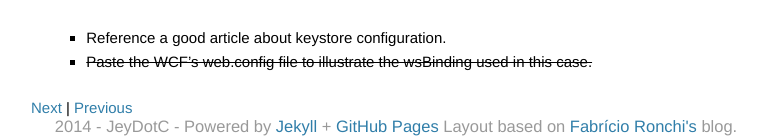
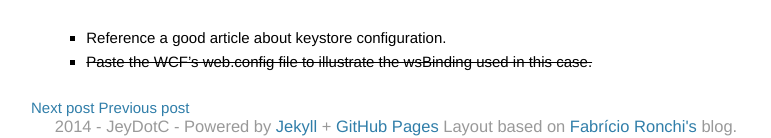
Before and after one commit to JeyDotC/jeydotc.github.io, a Jekyll site: the page built from _posts/2013-10-17-Comunicating-Jax-ws-client-with-WCF-service-with-server-sertificate.md, in a window 1280 px wide and 900 px high, scrolled down 3518 px. Shown: the part 759-897 px from the top of the window, without its empty margins (244-1015 px from the left). Built offline with Jekyll 4.4.1, drawn with Linux system fonts in a browser that asks for light colours; some web fonts are replaced; Markdown is read by kramdown in place of the engine named in the settings; comment, search, counter and statistics services are not loaded.

Commit message:
Added conditions to the next/prev links

```diff
--- a/_layouts/post.html
+++ b/_layouts/post.html
@@ -12,8 +12,13 @@ image: /img/blog-background.png
             {{ content }}
         </section>
         <nav>
-            <a href="{{ page.next.url }}">Next</a> |
-            <a href="{{ page.previous.url }}">Previous</a>
+            {% if page.next %}
+                <a href="{{ page.next.url }}">Next post</a>
+            {% endif %}
+
+            {% if page.previous %}
+                <a href="{{ page.previous.url }}">Previous post</a>
+            {% endif %}
         </nav>
     </div>
     {% include disqus.html %}
```
